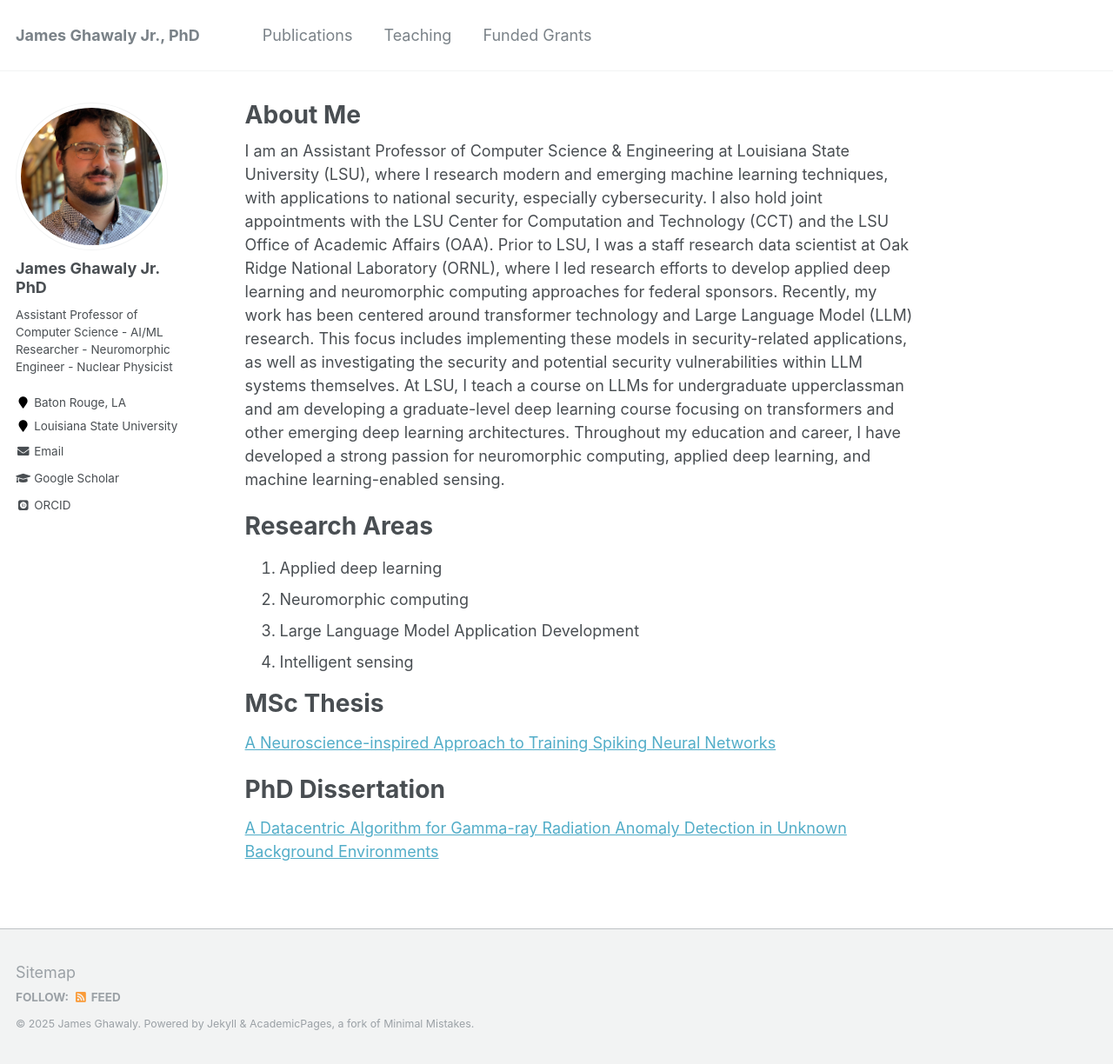
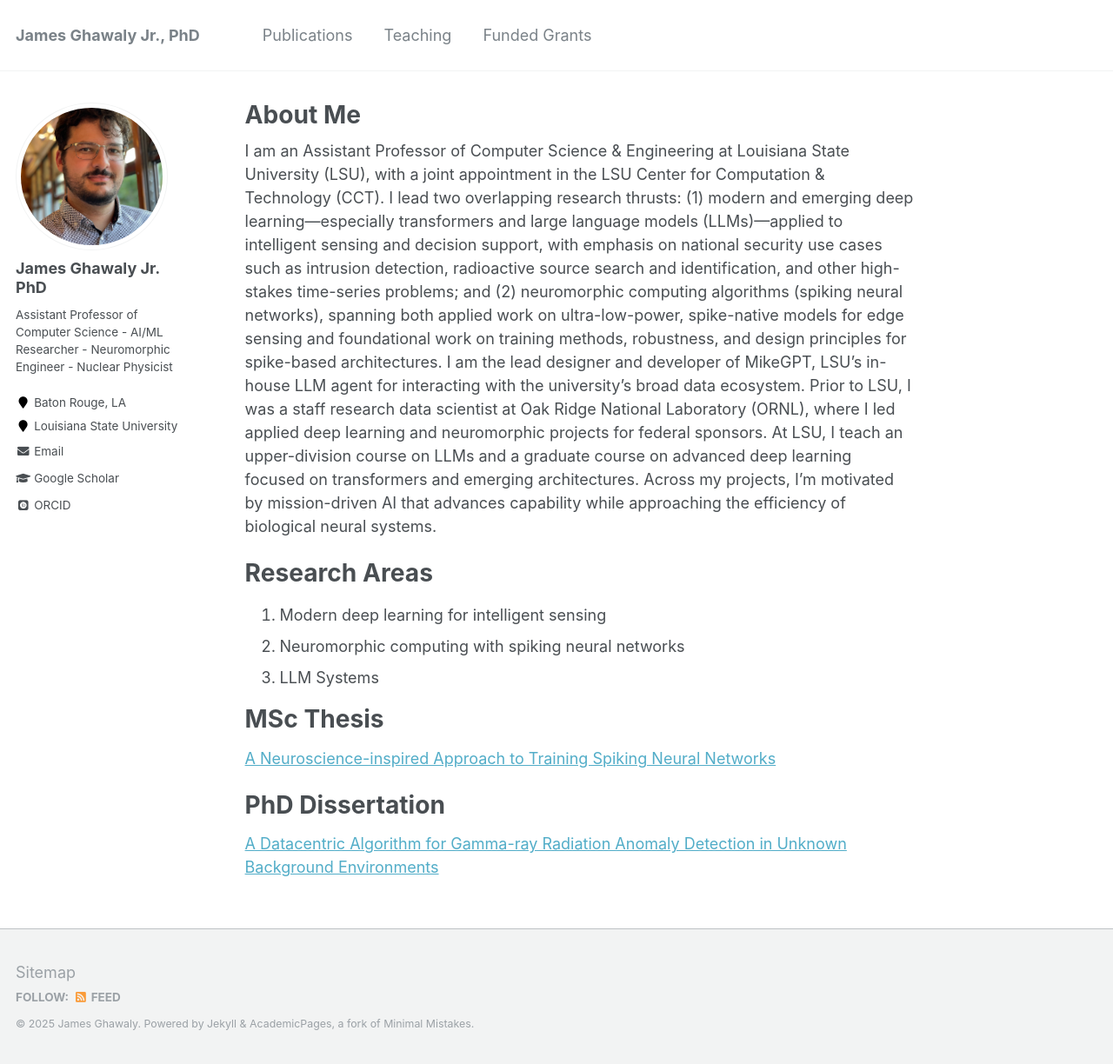
Before and after one commit to jghawaly/jghawaly.github.io, a Jekyll site: the page built from _pages/about.md, in a window 1280 px wide and 1224 px high. Shown: the whole window at 87% size. Built offline with Jekyll 4.4.1, drawn with Linux system fonts in a browser that asks for light colours; some web fonts are replaced.

Commit message:
new page

```diff
--- a/_pages/about.md
+++ b/_pages/about.md
@@ -8,15 +8,13 @@ redirect_from:
   - /about.html
 ---
 
-I am an Assistant Professor of Computer Science & Engineering at Louisiana State University (LSU), where I research modern and emerging machine learning techniques, with applications to national security, especially cybersecurity. I also hold joint appointments with the LSU Center for Computation and Technology (CCT) and the LSU Office of Academic Affairs (OAA). Prior to LSU, I was a staff research data scientist at Oak Ridge National Laboratory (ORNL), where I led research efforts to develop applied deep learning and neuromorphic computing approaches for federal sponsors. Recently, my work has been centered around transformer technology and Large Language Model (LLM) research. This focus includes implementing these models in security-related applications, as well as investigating the security and potential security vulnerabilities within LLM
-systems themselves. At LSU, I teach a course on LLMs for undergraduate upperclassman and am developing a graduate-level deep learning course focusing on transformers and other emerging deep learning architectures. Throughout my education and career, I have developed a strong passion for neuromorphic computing, applied deep learning, and machine learning-enabled sensing.
+I am an Assistant Professor of Computer Science & Engineering at Louisiana State University (LSU), with a joint appointment in the LSU Center for Computation & Technology (CCT). I lead two overlapping research thrusts: (1) modern and emerging deep learning—especially transformers and large language models (LLMs)—applied to intelligent sensing and decision support, with emphasis on national security use cases such as intrusion detection, radioactive source search and identification, and other high-stakes time-series problems; and (2) neuromorphic computing algorithms (spiking neural networks), spanning both applied work on ultra-low-power, spike-native models for edge sensing and foundational work on training methods, robustness, and design principles for spike-based architectures. I am the lead designer and developer of MikeGPT, LSU’s in-house LLM agent for interacting with the university’s broad data ecosystem. Prior to LSU, I was a staff research data scientist at Oak Ridge National Laboratory (ORNL), where I led applied deep learning and neuromorphic projects for federal sponsors. At LSU, I teach an upper-division course on LLMs and a graduate course on advanced deep learning focused on transformers and emerging architectures. Across my projects, I’m motivated by mission-driven AI that advances capability while approaching the efficiency of biological neural systems.
 
 Research Areas
 ======
-1. Applied deep learning
-2. Neuromorphic computing
-3. Large Language Model Application Development
-4. Intelligent sensing
+1. Modern deep learning for intelligent sensing
+2. Neuromorphic computing with spiking neural networks
+3. LLM Systems
 
 MSc Thesis
 ======
```
